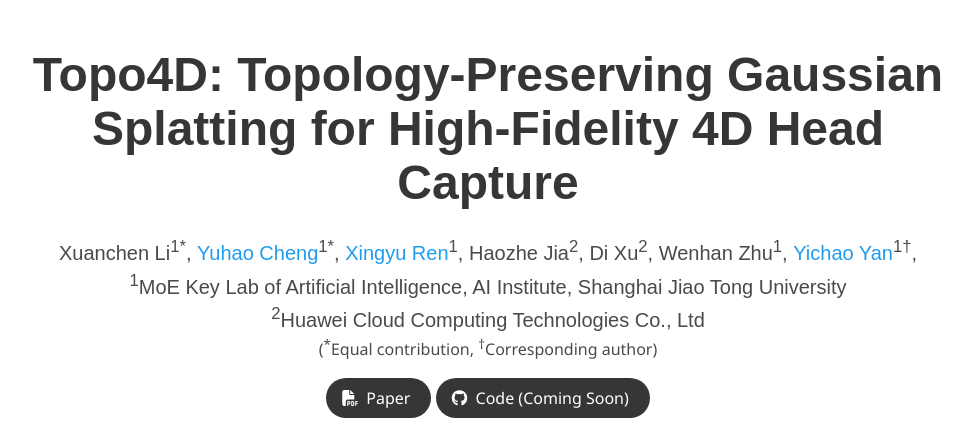
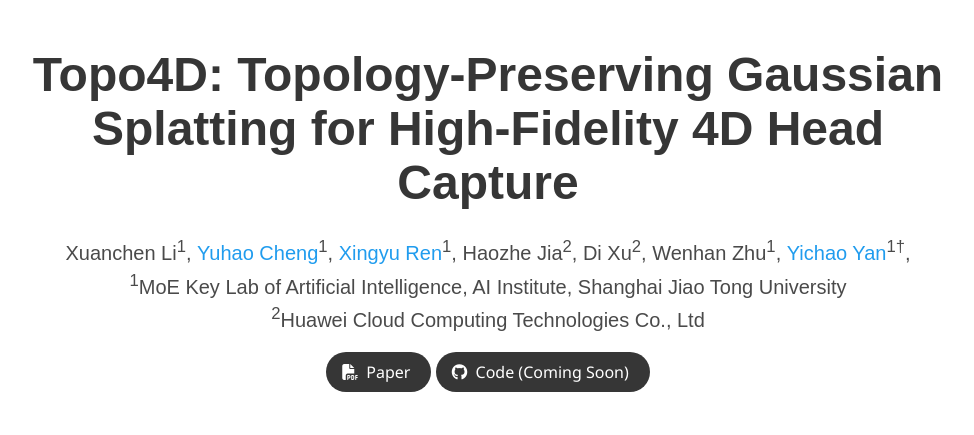
Before and after one commit to XuanchenLi/Topo4D, a plain HTML site: page index.html in a window 1280 px wide. Shown: the top 435 px of the page, without its empty margins (152-1126 px from the left). Drawn offline with nearby package versions, Linux system fonts and the light colour scheme; some icons are missing; a web font is replaced by a local one.

Commit message:
Update index.html

```diff
--- a/index.html
+++ b/index.html
@@ -50,11 +50,11 @@
           <h1 class="title is-1 publication-title">Topo4D: Topology-Preserving Gaussian Splatting for High-Fidelity 4D Head Capture</h1>
           <div class="is-size-5 publication-authors">
             <span class="author-block">
-                Xuanchen Li<sup>1*</sup>,
+                Xuanchen Li<sup>1</sup>,
             </span>
             <span class="author-block">
               <a href="https://cyh-sj.github.io/">
-                Yuhao Cheng</a><sup>1*</sup>,
+                Yuhao Cheng</a><sup>1</sup>,
             </span>
             <span class="author-block">
               <a href="https://xingyuren.github.io/">
@@ -82,9 +82,6 @@
             <span class="author-block"><sup>2</sup>Huawei Cloud Computing Technologies Co., Ltd</span>
           </div>
 
-           <div class="is-size-6">
-            <span>(<sup>*</sup>Equal contribution, <sup>&dagger;</sup>Corresponding author)</span>
-          </div>
 
 
           <div class="column has-text-centered">
```
